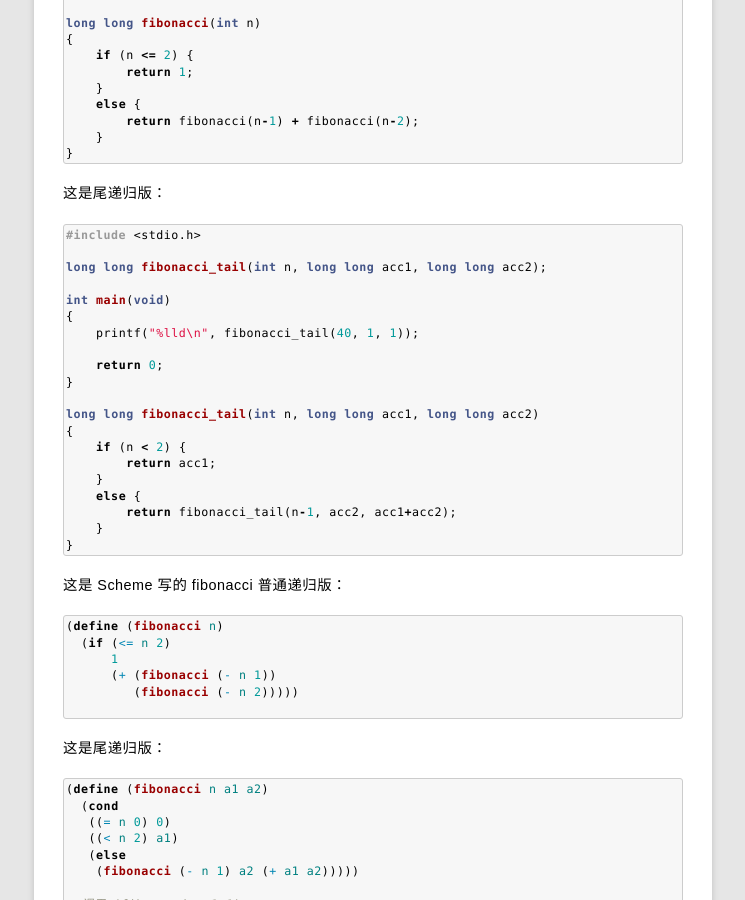
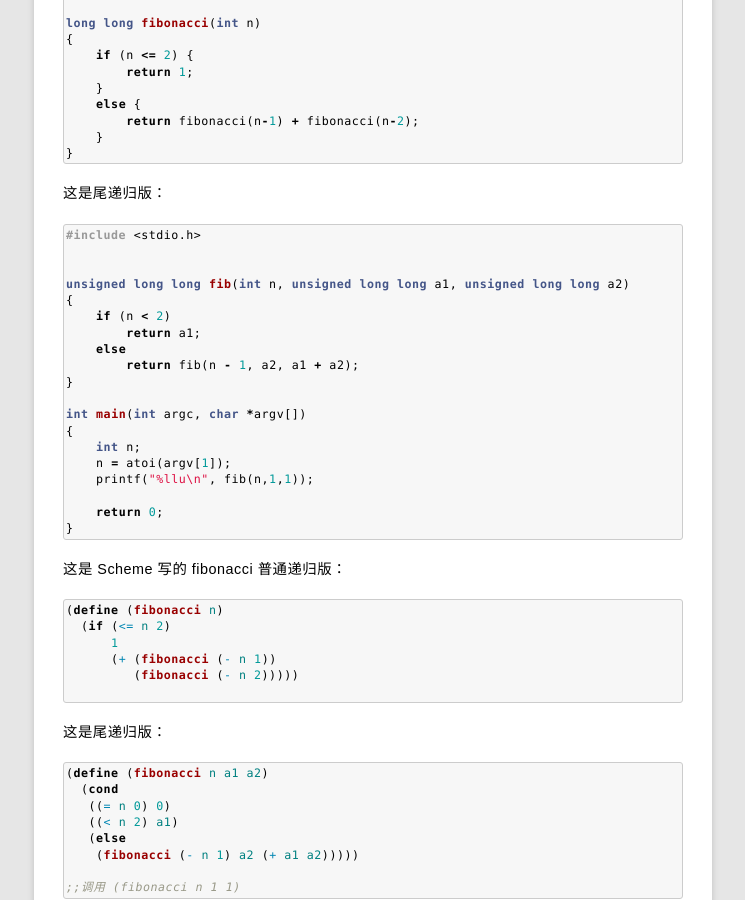
Before and after one commit to rhuichao/uternet.github.io, a Jekyll site: the page built from _posts/2014-05-18-tail_recursion.md, in a window 1280 px wide and 900 px high, scrolled down 800 px. Shown: the whole window, without its empty margins (267-1012 px from the left). Built offline with Jekyll 4.4.1, drawn with Linux system fonts in a browser that asks for light colours; some web fonts are replaced; Markdown is read by kramdown in place of the engine named in the settings.

Commit message:
new document posted

````diff
--- a/_posts/2014-05-18-tail_recursion.md
+++ b/_posts/2014-05-18-tail_recursion.md
@@ -48,23 +48,22 @@ long long fibonacci(int n)
 ```c
 #include <stdio.h>
 
-long long fibonacci_tail(int n, long long acc1, long long acc2);
 
-int main(void)
+unsigned long long fib(int n, unsigned long long a1, unsigned long long a2)
 {
-    printf("%lld\n", fibonacci_tail(40, 1, 1));
+    if (n < 2)
+        return a1;
+    else
+        return fib(n - 1, a2, a1 + a2);
+}
+
+int main(int argc, char *argv[])
+{
+    int n;
+    n = atoi(argv[1]);
+    printf("%llu\n", fib(n,1,1));
 
     return 0;
-}
-
-long long fibonacci_tail(int n, long long acc1, long long acc2)
-{
-    if (n < 2) {
-        return acc1;
-    }
-    else {
-        return fibonacci_tail(n-1, acc2, acc1+acc2);
-    }
 }
 ```
 
````
